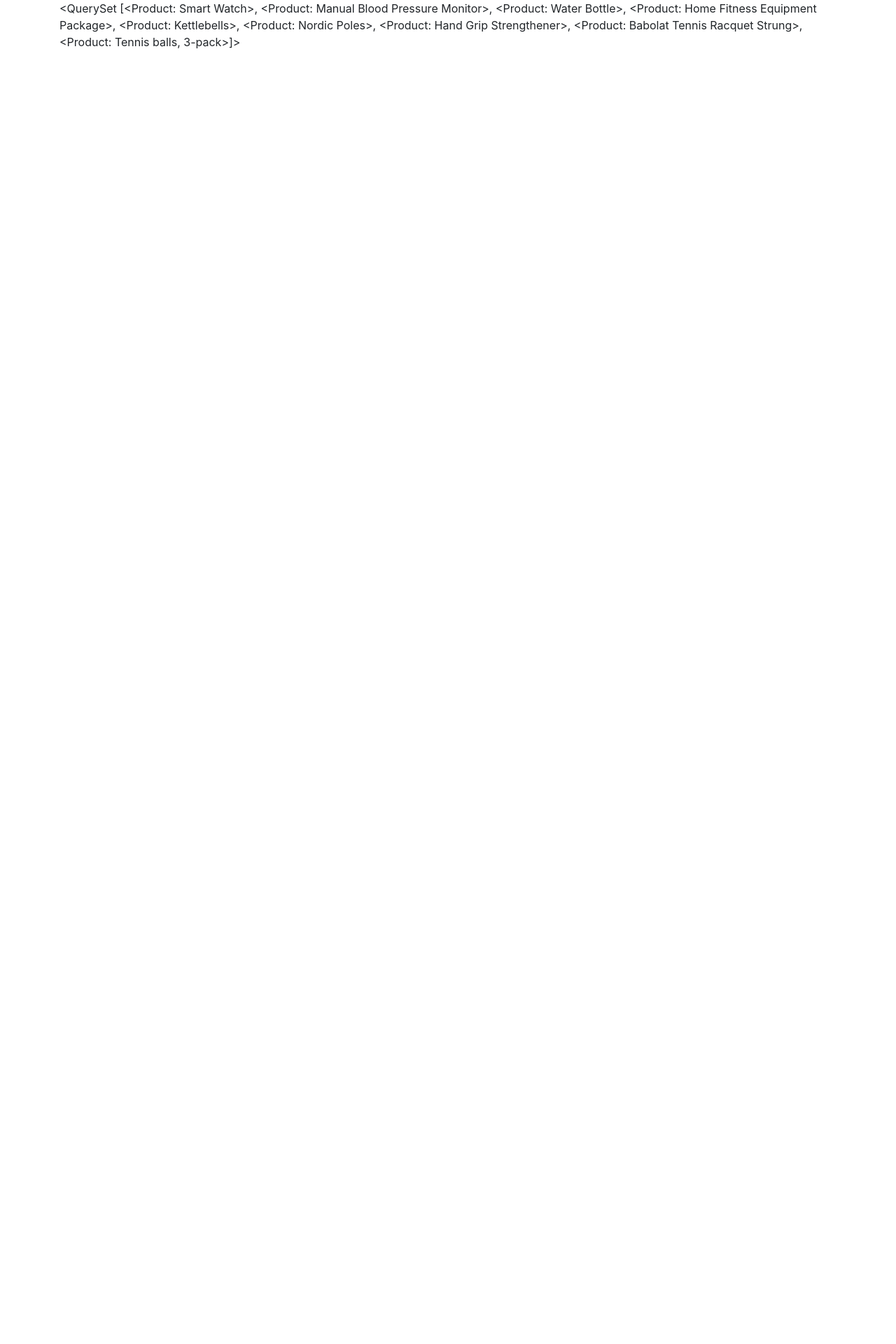
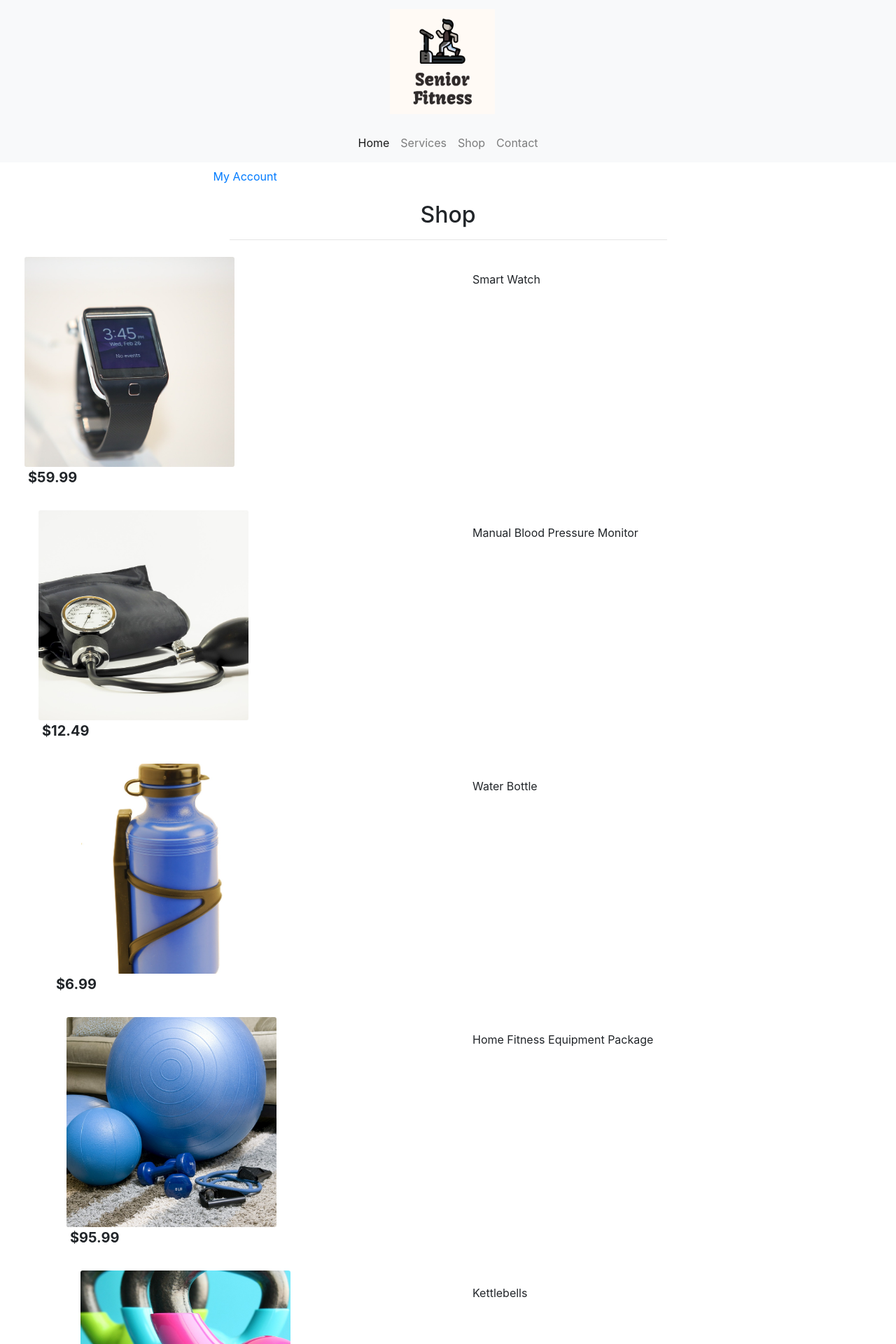
Before and after one commit to ElisabethKAndersson/ElisabethKAndersson-E-Commerce-Applications, a Django app: page /shop/shop in a window 1280 px wide. Shown: the top 1920 px of the page at 70% size. Before the commit the page ends 70 px from the top, so only its background shows below. Run offline with Django 3.2, Linux system fonts and the light colour scheme; data comes from the database, SQL or seed files in the repository.

Commit message:
Add shop page basic layout, add missing media

```diff
--- a/shop/templates/shop/shop.html
+++ b/shop/templates/shop/shop.html
@@ -1,18 +1,33 @@
-{% extends "base.html" %} {% load static %}
-{% block page_header %}
-<div class="container header-container">
+{% extends "base.html" %} {% load static %} {% block content %}
+
+
+<div class="container-fluid">
   <div class="row">
-        <div class="col"></div>
+    <div class="col text-center mt-3">
+      <h2 class="logo-font">Shop</h2>
+      <hr class="w-50 mb-1" />
+    </div>
+
+    {% for product in products %}
+    <div class="row product_row">
+        <div class="col-12 col-md-6">
+            <a href="">
+                <img class="product card-img-top img-fluid rounded-sm align-middle" src="{{ product.image.url }}" alt="{{ product.name }}">
+            </a>
+        </div>
+        <div class="col-12 col-md-6">
+            <div class="card-body pb-0">
+                <p class="mb-0">{{ product.name }}</p>
             </div>
         </div>
-{% endblock %}
-
-{% block content %}
-<div class="container">
+            <div class="card-footer bg-white pt-0 border-0 text-left">
                 <div class="row">
                     <div class="col">
-            {{ products }}
+                        <p class="lead mb-0 text-right font-weight-bold">${{ product.price }}</p>
                     </div>
                 </div>
             </div>
+    {% endfor %}
 {% endblock %}
+  </div>
+</div>
--- a/static/css/base.css
+++ b/static/css/base.css
@@ -0,0 +1,12 @@
+
+/* Shop */
+.product {
+    width: 300px;
+    height: 300px;
+    object-fit: cover;
+
+}
+
+.product_row {
+    margin: 20px;
+}
--- a/templates/base.html
+++ b/templates/base.html
@@ -22,6 +22,9 @@
       integrity="sha384-xOolHFLEh07PJGoPkLv1IbcEPTNtaed2xpHsD9ESMhqIYd0nLMwNLD69Npy4HI+N"
       crossorigin="anonymous">
     <link rel="stylesheet" href="{% static 'css/base.css' %}">
+    {% endblock %}
+
+    {% block extra_css %}
     {% endblock %}
 
 
```
Also changed, not shown: media/blood-pressure-1006791_1280.jpg (added), media/healthy-1283793_1280.jpg (added), media/the-ball-4388381_1920.jpg (added), shop/static/shop/css/shop.css (added). Lines whose indentation alone changed are shown as unchanged.
